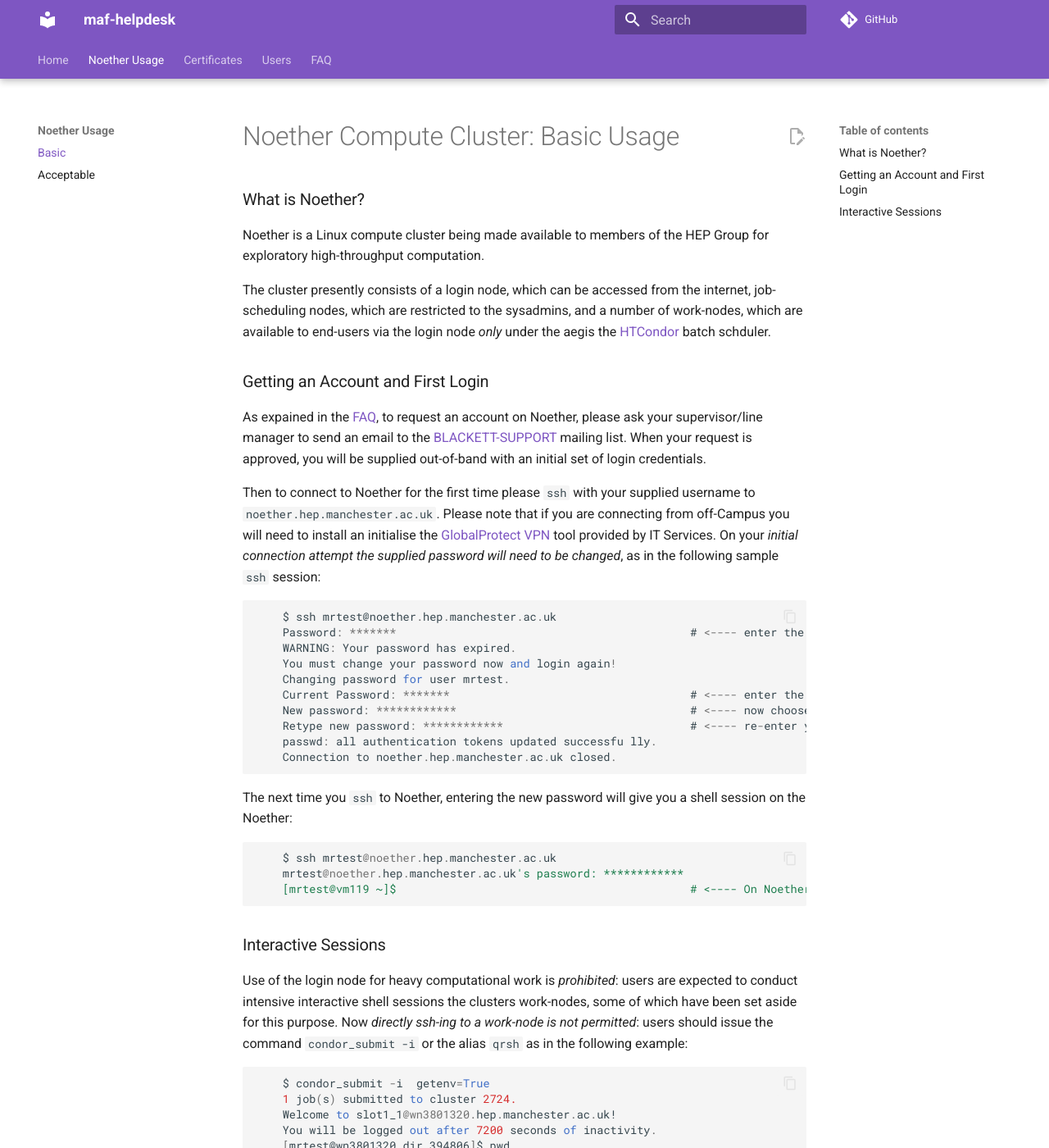
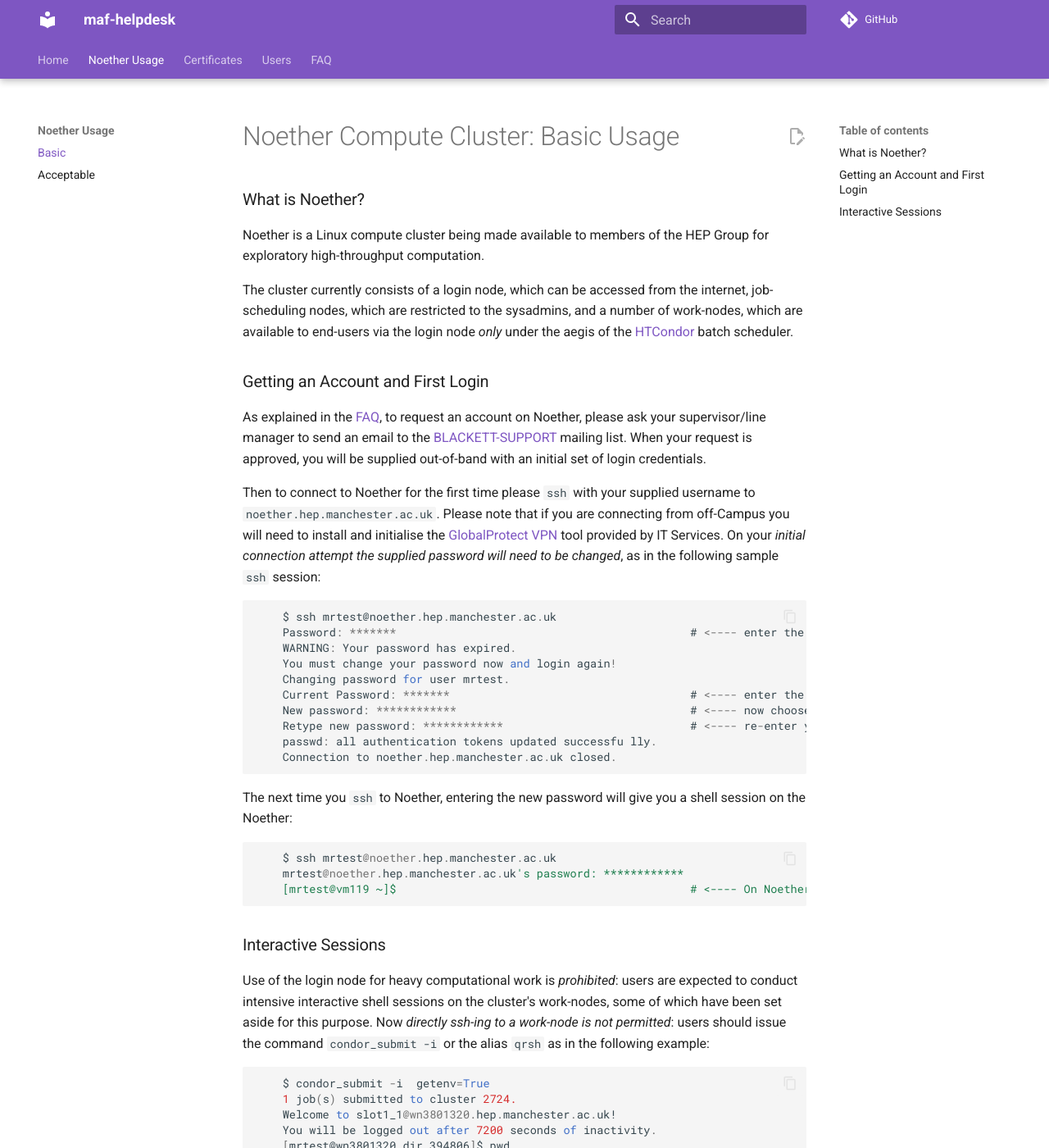
Before and after one commit to MANHEP/maf-helpdesk, an MkDocs documentation site: the page built from docs/noether_basic_usage.md, in a window 1280 px wide and 1400 px high. Shown: the whole window at 82% size. Built offline with MkDocs 1.6.1 and Material for MkDocs 9.7.7, drawn with Linux system fonts in a browser that asks for light colours; comment, search, counter and statistics services are not loaded.

Commit message:
Fix typos

````diff
--- a/docs/noether_basic_usage.md
+++ b/docs/noether_basic_usage.md
@@ -4,13 +4,13 @@
 
 Noether is a Linux compute cluster being made available to members of the HEP Group for exploratory high-throughput computation.
 
-The cluster presently consists of a login node, which can be accessed from the internet, job-scheduling nodes, which are restricted to the sysadmins, and a number of work-nodes, which are available to end-users via the login node *only* under the aegis the [HTCondor](https://htcondor.com) batch schduler.
+The cluster currently consists of a login node, which can be accessed from the internet, job-scheduling nodes, which are restricted to the sysadmins, and a number of work-nodes, which are available to end-users via the login node *only* under the aegis of the [HTCondor](https://htcondor.com) batch scheduler.
 
 ### Getting an Account and First Login ###
 
-As expained in the [FAQ](https://github.com/MANHEP/maf-helpdesk/blob/master/noether_faq.md), to request an account on Noether, please ask your supervisor/line manager to send an email to the [BLACKETT-SUPPORT](mailto:BLACKETT-SUPPORT@listserv.manchester.ac.uk) mailing list. When your request is approved, you will be supplied out-of-band with an initial set of login credentials.
+As explained in the [FAQ](https://github.com/MANHEP/maf-helpdesk/blob/master/noether_faq.md), to request an account on Noether, please ask your supervisor/line manager to send an email to the [BLACKETT-SUPPORT](mailto:BLACKETT-SUPPORT@listserv.manchester.ac.uk) mailing list. When your request is approved, you will be supplied out-of-band with an initial set of login credentials.
 
-Then to connect to Noether for the first time please ```ssh``` with your supplied username to ```noether.hep.manchester.ac.uk```. Please note that if you are connecting from off-Campus you will need to install an initialise the [GlobalProtect VPN](https://www.itservices.manchester.ac.uk/ourservices/popular/vpn/) tool provided by IT Services. On your *initial connection attempt the supplied password will need to be changed*, as in the following sample `ssh` session:
+Then to connect to Noether for the first time please ```ssh``` with your supplied username to ```noether.hep.manchester.ac.uk```. Please note that if you are connecting from off-Campus you will need to install and initialise the [GlobalProtect VPN](https://www.itservices.manchester.ac.uk/ourservices/popular/vpn/) tool provided by IT Services. On your *initial connection attempt the supplied password will need to be changed*, as in the following sample `ssh` session:
 ```
     $ ssh mrtest@noether.hep.manchester.ac.uk
     Password: *******                                            # <---- enter the issued password
@@ -30,9 +30,11 @@ The next time you `ssh` to Noether, entering the new password will give you a sh
     [mrtest@vm119 ~]$                                            # <---- On Noether's login node!
 ```
 
+<!-- Mention ssh keys? -->
+
 ### Interactive Sessions ###
 
-Use of the login node for heavy computational work is *prohibited*: users are expected to conduct intensive interactive shell sessions the clusters work-nodes, some of which have been set aside for this purpose. Now *directly ssh-ing to a work-node is not permitted*: users should issue the command `condor_submit -i` or the alias `qrsh`  as in the following example:
+Use of the login node for heavy computational work is *prohibited*: users are expected to conduct intensive interactive shell sessions on the cluster's work-nodes, some of which have been set aside for this purpose. Now *directly ssh-ing to a work-node is not permitted*: users should issue the command `condor_submit -i` or the alias `qrsh`  as in the following example:
 
 ```
     $ condor_submit -i  getenv=True
@@ -42,7 +44,8 @@ Use of the login node for heavy computational work is *prohibited*: users are ex
     [mrtest@wn3801320 dir_394806]$ pwd
     /scratch/condor_pool/condor/dir_394806
 ```
-Here the shell session of user `mrtest` was teleported to work-node ```wn3801320``` *under the auspices of the HTCondor scheduler* (hence the time limit). Note that the working directory `getenv=True` is *not* `mrtest`'s home directory on Noether! -- it is a *scratch directory* which is *local to the node*. Heavy IO work should be *confined to these local scratch directories*.  However, ```mrtest``` can easily access his *cluster-wide home directory* simply by issuing ```cd```as follows:
+Here the shell session of user `mrtest` was teleported to work-node ```wn3801320``` *under the auspices of the HTCondor scheduler* (hence the time limit). Note that the working directory `getenv=True` <!-- ?? -->
+is *not* `mrtest`'s home directory on Noether! -- it is a *scratch directory* which is *local to the node*. Heavy IO work should be *confined to these local scratch directories*.  However, ```mrtest``` can easily access his *cluster-wide home directory* simply by issuing ```cd```as follows:
 
 ```
     [mrtest@wn3801320 dir_394806]$ cd
@@ -53,4 +56,4 @@
     /scratch/condor_pool/condor/dir_394806          # Now back in job-specific node-local scratch directory
 ```
 
-It is thus necessary to *copy critical code and data back into one's home or Lab directory* before the interactive session terminates.
+It is thus necessary to *copy critical code and data back into one's home or Lab directory* before the interactive session terminates.  <!-- "Lab directory*?? -->
````
